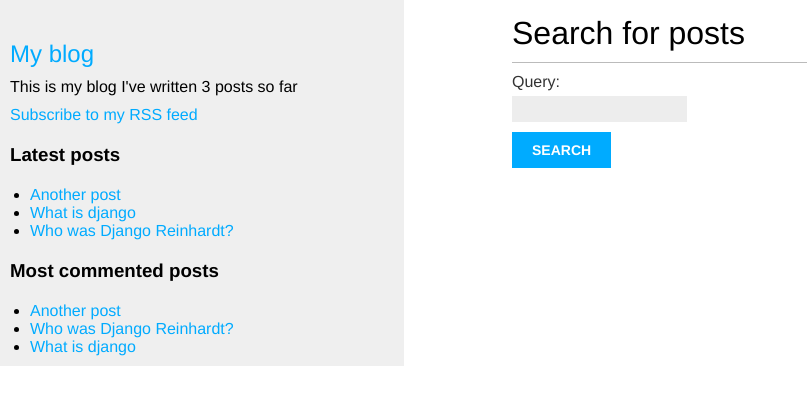
After one commit to TAnd-dev/django_ata_blog, a Django app: page /search/ in a window 1280 px wide. The commit adds this page. Shown: the top 405 px of the page, without its empty margins (0-807 px from the left). Run offline with Django 5.2, Linux system fonts and the light colour scheme; data comes from the database, SQL or seed files in the repository.

Commit message:
Added search using trigram similarity and tag sitemap

```diff
--- a/base/settings.py
+++ b/base/settings.py
@@ -39,6 +39,7 @@ INSTALLED_APPS = [
     'django.contrib.sites',
     'django.contrib.sitemaps',
     'django.contrib.staticfiles',
+    'django.contrib.postgres',
 
     'taggit',
 
--- a/base/urls.py
+++ b/base/urls.py
@@ -18,10 +18,11 @@ from django.contrib import admin
 from django.contrib.sitemaps.views import sitemap
 from django.urls import path, include
 
-from blog.sitempas import PostSitemap
+from blog.sitempas import PostSitemap, TagSitemap
 
 sitemaps = {
     'posts': PostSitemap,
+    'tags': TagSitemap
 }
 
 urlpatterns = [
--- a/blog/forms.py
+++ b/blog/forms.py
@@ -17,3 +17,7 @@ class CommentForm(forms.ModelForm):
     class Meta:
         model = Comment
         fields = ['name', 'email', 'body']
+
+
+class SearchForm(forms.Form):
+    query = forms.CharField()
--- a/blog/static/css/blog.css
+++ b/blog/static/css/blog.css
@@ -22,6 +22,10 @@ h2 {
 
 h3 {
     margin: 20px 0;
+}
+
+h4{
+    margin: 10px 0 5px;
 }
 
 ul {
--- /dev/null
+++ b/blog/templates/blog/post/search.html
@@ -0,0 +1,29 @@
+{% extends "blog/base.html" %}
+
+{% block title %}Search{% endblock %}
+
+{% block content %}
+{% if query %}
+<h1>Post containing "{{ query }}"</h1>
+<h3>
+    {% with results.count as total_count %}
+    Found {{ total_count }} result{{ total_count|pluralize }}
+    {% endwith %}
+</h3>
+{% for post in results %}
+<h4>
+    <a href="{{ post.get_absolute_url }}">{{ post.title }}</a>
+</h4>
+{{ post.body|truncatewords_html:12 }}
+{% empty %}
+<p>There are no results for your query</p>
+{% endfor %}
+<p><a href="{% url 'blog:post_search' %}">Search again</a></p>
+{% else %}
+<h1>Search for posts</h1>
+<form method="GET">
+    {{ form.as_p }}
+    <input type="submit" value="Search"/>
+</form>
+{% endif %}
+{% endblock %}
--- a/blog/urls.py
+++ b/blog/urls.py
@@ -12,4 +12,5 @@ urlpatterns = [
     path('<int:post_id>/share/', views.post_share, name='post_share'),
     path('<int:post_id>/comment', views.post_comment, name='post_comment'),
     path('feed/', LatestPostsFeed(), name='post_feed'),
+    path('search/', views.post_search, name='post_search'),
 ]
--- a/blog/views.py
+++ b/blog/views.py
@@ -1,3 +1,4 @@
+from django.contrib.postgres.search import SearchVector, SearchQuery, SearchRank, TrigramSimilarity
 from django.core.paginator import Paginator, EmptyPage, PageNotAnInteger
 from django.core.mail import send_mail
 from django.db.models import Count
@@ -6,7 +7,7 @@ from django.views.decorators.http import require_POST
 from django.views.generic import ListView
 from taggit.models import Tag
 
-from blog.forms import EmailPostForm, CommentForm
+from blog.forms import EmailPostForm, CommentForm, SearchForm
 from blog.models import Post
 
 
@@ -116,3 +117,28 @@ def post_comment(request, post_id):
             'form': form
         }
     )
+
+
+def post_search(request):
+    form = SearchForm()
+    query = None
+    results = []
+
+    if 'query' in request.GET:
+        form = SearchForm(request.GET)
+        if form.is_valid():
+            query = form.cleaned_data['query']
+            # search_vector = SearchVector('title', weight='A') + SearchVector('body', weight='B')
+            # search_query = SearchQuery(query)
+            results = Post.published.annotate(
+                # search=search_vector,
+                # rank=SearchRank(search_vector, search_query),
+                similarity=TrigramSimilarity('title', query)
+            ).filter(
+                # rank__gte=0.3,
+                similarity__gte=0.1
+            ).order_by(
+                # '-rank',
+                '-similarity'
+            )
+    return render(request, 'blog/post/search.html', {'results': results, 'form': form, 'query': query})
```
Also changed, not shown: blog/sitempas.py (+15 -0 lines), blog/migrations/0005_trigram_ext.py (added).
